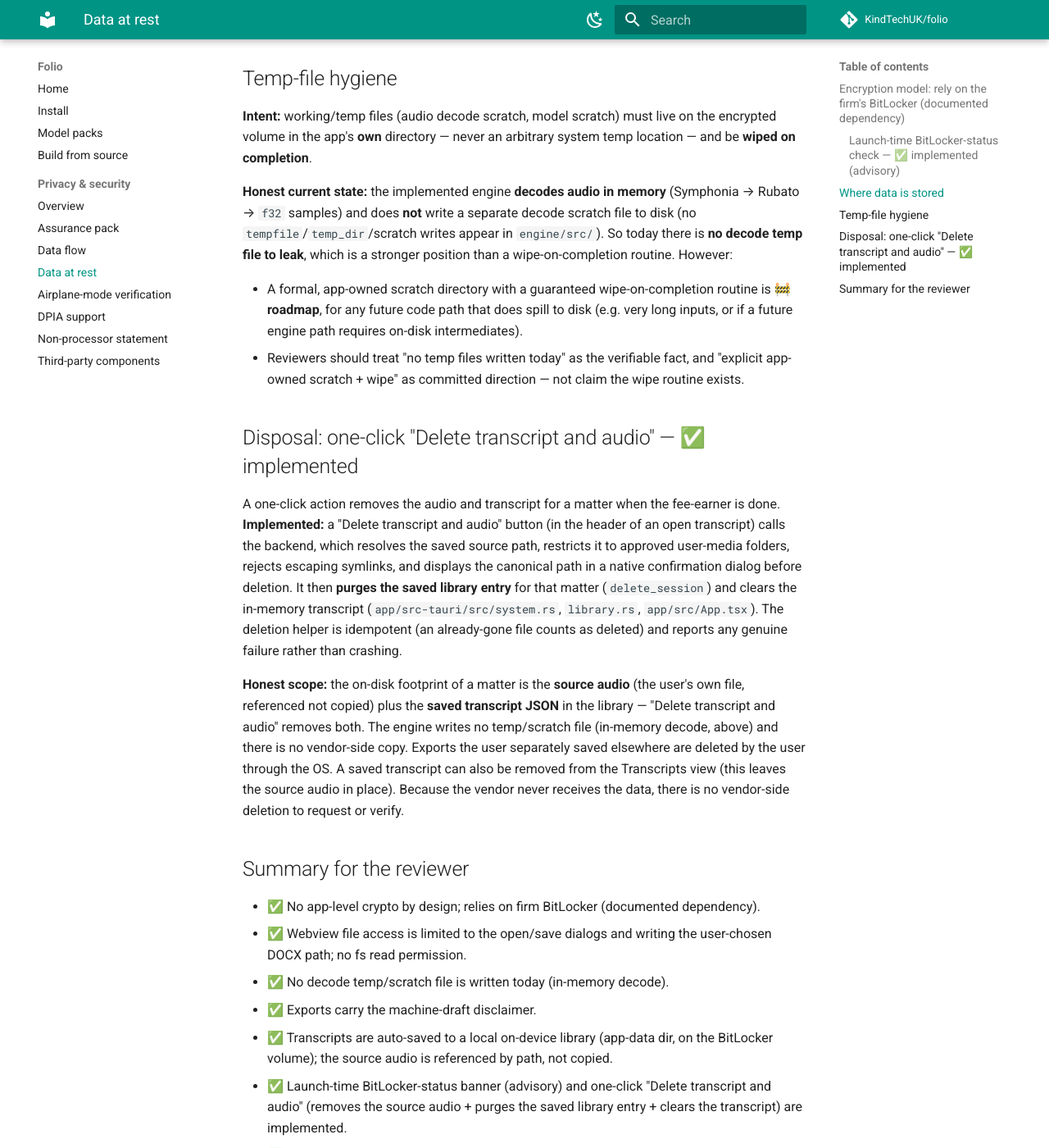
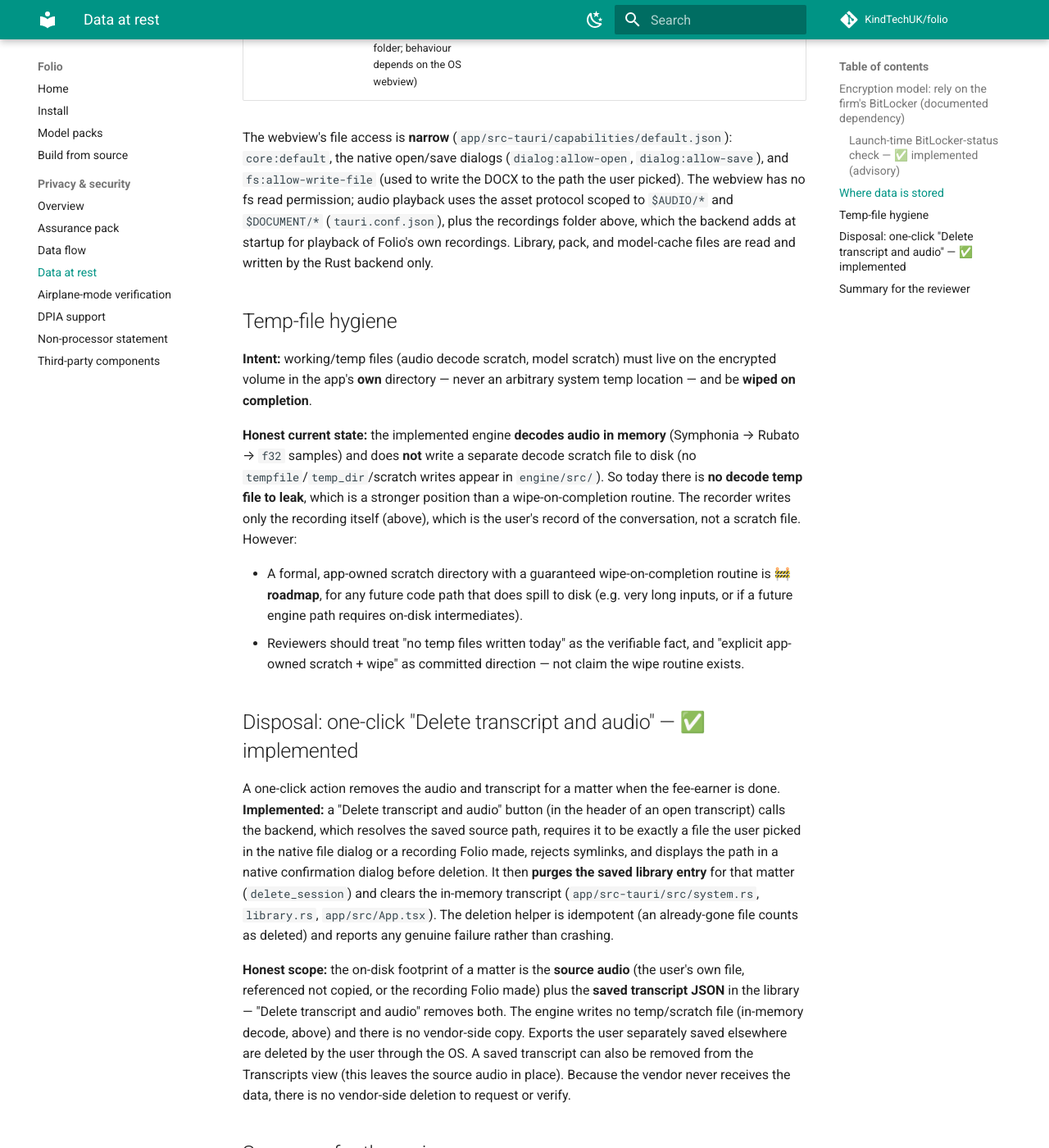
Before and after one commit to KindTechUK/folio, an MkDocs documentation site: the page built from docs/assurance/data-at-rest.md, in a window 1280 px wide and 1400 px high, scrolled down 2111 px. Shown: the whole window at 82% size. Built offline with MkDocs 1.6.1 and Material for MkDocs 9.7.7, drawn with Linux system fonts in a browser that asks for light colours; comment, search, counter and statistics services are not loaded; some of the changed text lies outside the part shown.

Commit message:
docs: recordings in the assurance pack and README
- data-at-rest: recordings (WAV in app data, crash-safe, deleted by Delete
  transcript and audio or Discard), runtime playback access, and the exact
  approval rule for deletion (replaces the stale 'approved user-media
  folders' wording).
- data-flow: microphone path in the diagram and storage list.
- dpia-support: recording in scope; residual-data row; notice to people
  being recorded.
- third-party-components: cpal, chrono; hound is Apache-2.0 only.
- README: Record feature.

Co-Authored-By: Claude Opus 5.5 <noreply@anthropic.com>

```diff
--- a/docs/assurance/data-at-rest.md
+++ b/docs/assurance/data-at-rest.md
@@ -47,6 +47,7 @@ primary control; the in-app banner is a backstop, not a substitute.
 | Data | Location | Notes |
 | --- | --- | --- |
 | Input audio | Wherever the user keeps it | Read in place; not copied to a vendor-controlled location. |
+| **Recordings made in Folio** | Per-user app-data dir, on the BitLocker volume (`app_data/library/recordings/`) | ✅ The Record page writes one 16 kHz mono WAV per recording (`app/src-tauri/src/recorder.rs`). It is written as the conversation happens, and its header is rewritten every 5 seconds, so a crash or power loss leaves a playable file missing at most the last few seconds. Nothing else is written: live transcription runs in memory. Stop saves a transcript that references the WAV; Discard deletes the WAV. Purged by "Delete transcript and audio" like an imported file. If Folio is closed mid-recording, the WAV is finished and kept in that folder (no transcript is created). Never leaves the device. |
 | Working/decoded audio | **In memory** during a run | Current engine decodes to in-memory `f32` samples (`engine/src/decode.rs`); see temp-file note below. |
 | **Saved transcripts (library)** | Per-user app-data dir, on the BitLocker volume | ✅ Each transcript is **auto-saved** as a local JSON file (`app_data/library/<id>.json`, `app/src-tauri/src/library.rs`) so past transcripts reappear on reopen. It stores the transcript text/edits + metadata and a **reference (path) to the source audio** — the audio itself is NOT copied into the library (one copy on disk). Purged by one-click "Delete transcript and audio". Never leaves the device. |
 | Models / model packs | Verified, signed packs only | ✅ Imported packs live in `app_data/packs/`. The transcribe path loads weights ONLY from a cryptographically verified signed pack, extracted into a per-user content-addressed cache (`app_data/verified-models/`). Release builds always enforce this; a debug-only `KINDTECH_MODELS_DIR` override exists for the dev/demo. See `non-processor-statement.md` / `third-party-components.md`. |
@@ -57,8 +58,9 @@ The webview's file access is **narrow** (`app/src-tauri/capabilities/default.jso
 `dialog:allow-save`), and `fs:allow-write-file` (used to write the DOCX to the
 path the user picked). The webview has no fs read permission; audio playback
 uses the asset protocol scoped to `$AUDIO/*` and `$DOCUMENT/*`
-(`tauri.conf.json`). Library, pack, and model-cache files are read and written
-by the Rust backend only.
+(`tauri.conf.json`), plus the recordings folder above, which the backend adds
+at startup for playback of Folio's own recordings. Library, pack, and
+model-cache files are read and written by the Rust backend only.
 
 ## Temp-file hygiene
 
@@ -70,7 +72,9 @@ system temp location — and be **wiped on completion**.
 (Symphonia → Rubato → `f32` samples) and does **not** write a separate decode
 scratch file to disk (no `tempfile`/`temp_dir`/scratch writes appear in
 `engine/src/`). So today there is **no decode temp file to leak**, which is a
-stronger position than a wipe-on-completion routine. However:
+stronger position than a wipe-on-completion routine. The recorder writes only
+the recording itself (above), which is the user's record of the conversation,
+not a scratch file. However:
 
 - A formal, app-owned scratch directory with a guaranteed wipe-on-completion
   routine is **🚧 roadmap**, for any future code path that does spill to disk (e.g. very
@@ -83,17 +87,17 @@ stronger position than a wipe-on-completion routine. However:
 
 A one-click action removes the audio and transcript for a matter when the
 fee-earner is done. **Implemented:** a "Delete transcript and audio" button (in the header of an open transcript) calls the backend, which
-resolves the saved source path, restricts it to approved user-media folders,
-rejects escaping symlinks, and displays the canonical path in a native
-confirmation dialog before deletion. It then **purges the saved library entry**
+resolves the saved source path, requires it to be exactly a file the user
+picked in the native file dialog or a recording Folio made, rejects symlinks,
+and displays the path in a native confirmation dialog before deletion. It then **purges the saved library entry**
 for that matter (`delete_session`) and clears the in-memory transcript
 (`app/src-tauri/src/system.rs`, `library.rs`, `app/src/App.tsx`). The deletion
 helper is idempotent (an already-gone file counts as deleted) and reports any
 genuine failure rather than crashing.
 
 **Honest scope:** the on-disk footprint of a matter is the **source audio** (the
-user's own file, referenced not copied) plus the **saved transcript JSON** in the
-library — "Delete transcript and audio" removes both. The engine writes no temp/scratch file
+user's own file, referenced not copied, or the recording Folio made) plus the
+**saved transcript JSON** in the library — "Delete transcript and audio" removes both. The engine writes no temp/scratch file
 (in-memory decode, above) and there is no vendor-side copy. Exports the user
 separately saved elsewhere are deleted by the user through the OS. A saved
 transcript can also be removed from the Transcripts view (this leaves the source
@@ -105,7 +109,8 @@ audio in place). Because the vendor never receives the data, there is no vendor-
   dependency).
 - ✅ Webview file access is limited to the open/save dialogs and writing the
   user-chosen DOCX path; no fs read permission.
-- ✅ No decode temp/scratch file is written today (in-memory decode).
+- ✅ No decode temp/scratch file is written today (in-memory decode). The
+  recorder writes only the recording WAV, crash-safe, in app data.
 - ✅ Exports carry the machine-draft disclaimer.
 - ✅ Transcripts are auto-saved to a local on-device library (app-data dir, on
   the BitLocker volume); the source audio is referenced by path, not copied.
```
Also changed, not shown: README.md (+4 -0 lines), docs/assurance/data-flow.md (+9 -0 lines), docs/assurance/dpia-support.md (+3 -2 lines), docs/assurance/third-party-components.md (+3 -1 lines), 1 other file.
